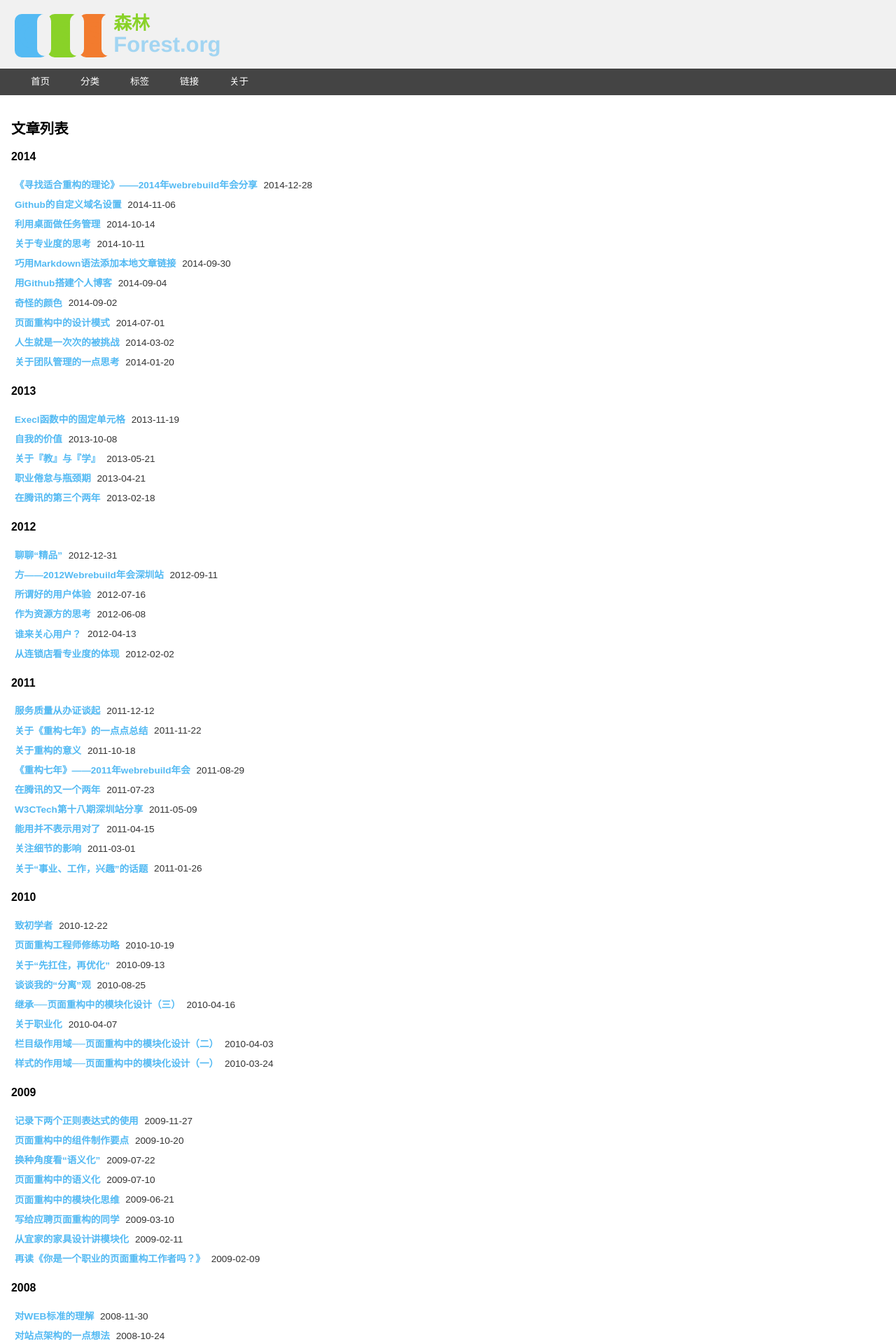
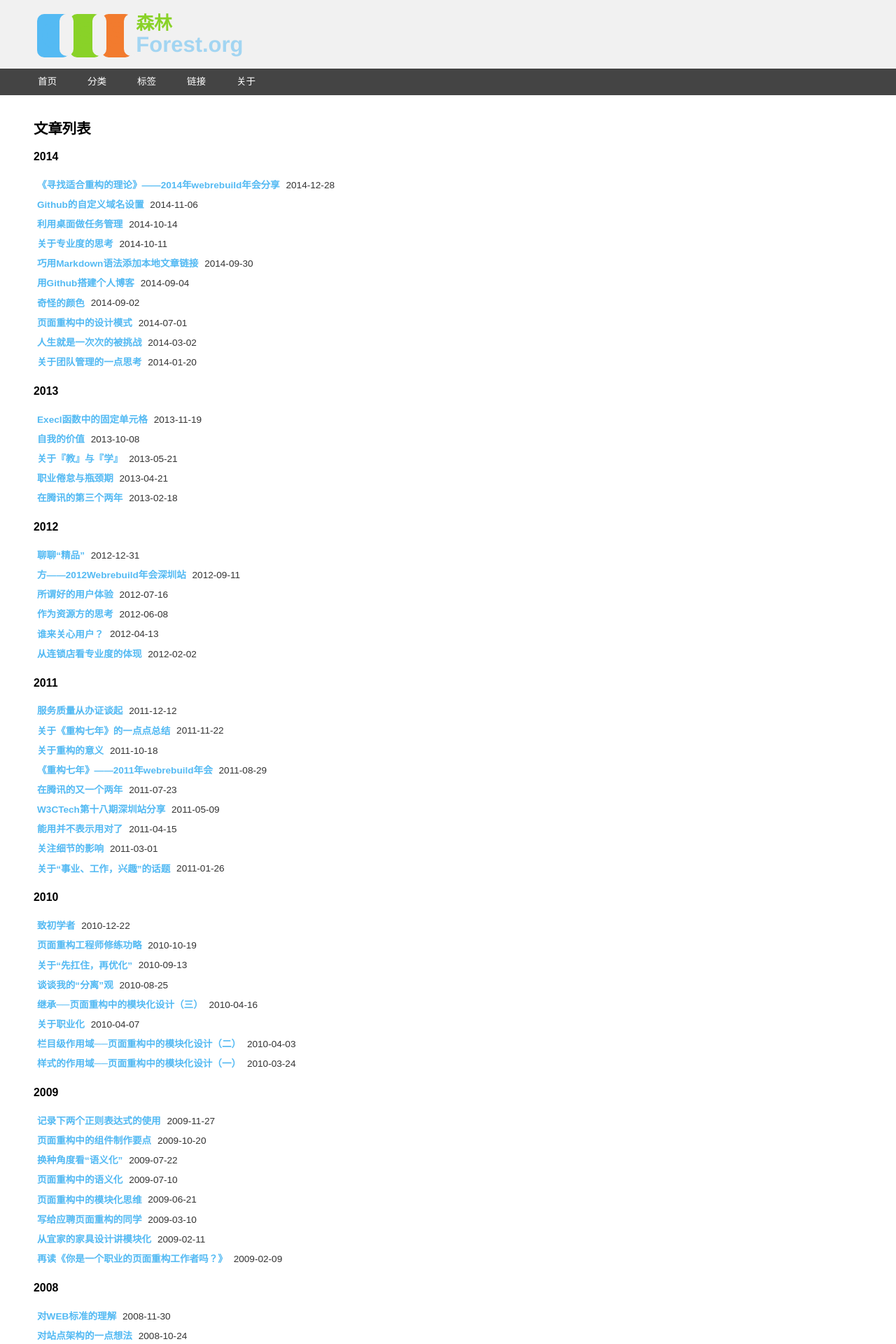
Before and after one commit to ghostzhang/ghostzhang.github.io, a Jekyll site: the page built from index.html, in a window 1280 px wide. Shown: the top 1920 px of the page at 70% size. Built offline with Jekyll 4.4.1, drawn with Linux system fonts in a browser that asks for light colours; the list of posts is cut into pages by our own code; comment, search, counter and statistics services are not loaded.

Commit message:
更新样式

```diff
--- a/css/main.css
+++ b/css/main.css
@@ -19,7 +19,7 @@ em{padding:4px;}
 pre,code,kbd{background-color:#F6F6F6;font-family:Consolas,"Courier New",Courier,monospace;}
 pre{margin:4px 0;padding:4px 8px;border-color:#CCCCCC;border-style:solid;border-width:1px 1px 3px;word-wrap:break-word;-moz-box-shadow:0 3px 6px rgba(0,0,0,0.25);-webkit-box-shadow:0 3px 6px rgba(0,0,0,0.25);}
 .main-header{padding:20px 0 0;background-color:#F1F1F1;}
-.main-header nav{overflow:hidden;margin-left:-14px;margin-top:16px;padding-left:38px;background-color:#444444;}
+.main-header nav{overflow:hidden;margin-left:-14px;margin-top:16px;padding-left:3rem;background-color:#444444;}
 .main-header nav ul{display:inline;padding:0;}
 .main-header nav li{display:inline-block;padding:8px 15px;list-style:none;font-family:inherit;}
 .main-header nav a:link,
@@ -29,7 +29,7 @@ pre{margin:4px 0;padding:4px 8px;border-color:#CCCCCC;border-style:solid;border-
 .main-footer p{margin-left:3rem;}
 .main-footer p a:link,footer p a:visited{padding:0;}
 .gist pre,.gist td{background:none;border:none 0;-moz-box-shadow:none;-webkit-box-shadow:none;}
-.logo{margin:0;padding:0 1rem;font-size:380%;font-family:Helvetica,"Microsoft YaHei",STHeiti,Georgia,"Times New Roman",Times,serif;background-image:linear-gradient(bottom,#2EF5F5 17%,#309EFF 51%,#2B78ED 81%);}
+.logo{margin:0;padding:0 3rem;font-size:380%;font-family:Helvetica,"Microsoft YaHei",STHeiti,Georgia,"Times New Roman",Times,serif;background-image:linear-gradient(bottom,#2EF5F5 17%,#309EFF 51%,#2B78ED 81%);}
 .logo a:link,.logo a:visited{color:#6B6C6C;}
 .logo a:hover{background-color:transparent;}
 .logo span[data-title='CSS']{margin-right:5px;}
@@ -57,7 +57,7 @@ pre{margin:4px 0;padding:4px 8px;border-color:#CCCCCC;border-style:solid;border-
 .indented_comment{position:relative;left:20px;}
 .comment-id{font-size:50%;}
 .lineno{background-color:#323232;color:#FFFFFF;padding:.2rem;}
-#content{max-width:800px;padding:0 1rem;margin-bottom:.5rem;}
+#content{max-width:800px;padding:0 3rem;margin-bottom:.5rem;}
 #content p img{width:100%;max-width:800px;}
 #content iframe{border:1px solid #CCC;border-width:1px 1px 0;margin-bottom:5px;max-width:100%;}
 #sidebar{border-top:.5rem solid #EEEEEE;}
@@ -67,8 +67,10 @@ pre{margin:4px 0;padding:4px 8px;border-color:#CCCCCC;border-style:solid;border-
 .listing time{color:#333333;}
 
 @media (max-device-width:420px){
-    .main-header nav{margin-left:auto;padding-left:0;}
-    .main-header nav ul{display:flex;}
-    .main-header nav li{flex:5;padding:6px;text-align:center;}
-    .listing time{display:none;}
+	.logo,#content{padding:0 1rem;}
+	.main-header nav{padding-left:1rem;}
+	.main-header nav{margin-left:auto;padding-left:0;}
+	.main-header nav ul{display:flex;}
+	.main-header nav li{flex:5;padding:6px;text-align:center;}
+	.listing time{display:none;}
 }
```
